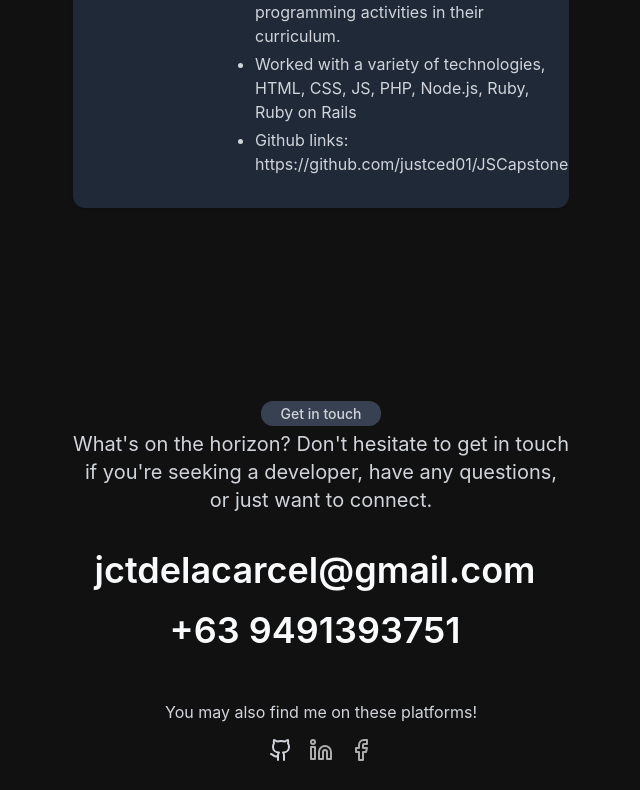
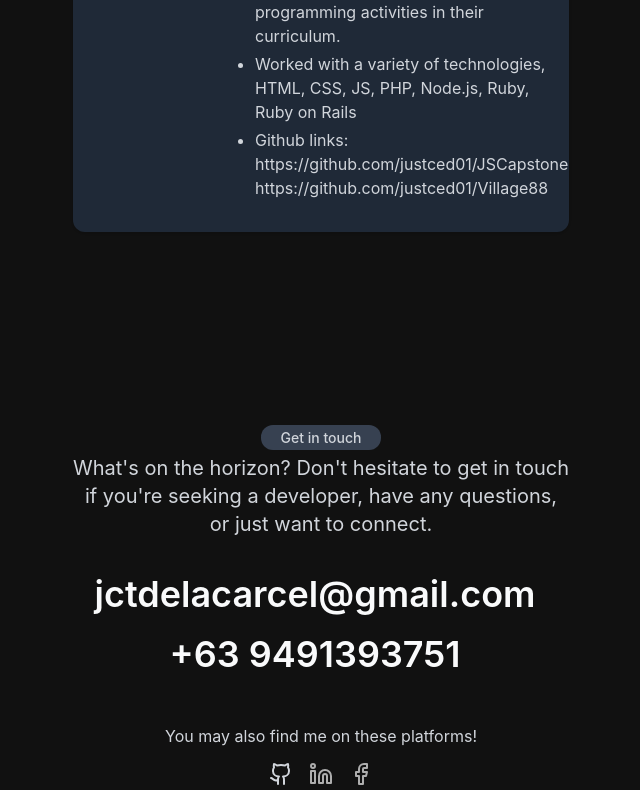
Before and after one commit to newbieced0411/myweb, a Vue app: page / in a window 1280 px wide. Shown: the part 3530-4320 px from the top of the page, without its empty margins (319-959 px from the left). Built offline with nearby package versions, Linux system fonts and the light colour scheme.

Commit message:
Update ExperienceView.vue

```diff
--- a/src/views/ExperienceView.vue
+++ b/src/views/ExperienceView.vue
@@ -101,11 +101,12 @@
                     </div>
                     <ul class="flex flex-col items-start self-stretch justify-start gap-1 list-disc">
                         <li class="self-stretch text-gray-300 text-base font-normal font-['Inter'] leading-normal">
-                            Developed mini games using JS, simple clone website using Web Fundamentals, and E-commerce using PHP/CI.
+                            Developed mini games using JS, simple clone website using Web Fundamentals, and E-commerce
+                            using PHP/CI.
                         </li>
                         <li class="self-stretch text-gray-300 text-base font-normal font-['Inter'] leading-normal">
-                            Developed a 3D globe with Twitter API, a mini project that implement a 3D globe using D3.js and by hovering a country
-                            will show the top tweets and redirect to Twitter when clicked.
+                            Developed a 3D globe with Twitter API, a mini project that implement a 3D globe using D3.js
+                            and by hovering a country will show the top tweets and redirect to Twitter when clicked.
                         </li>
                         <li class="self-stretch text-gray-300 text-base font-normal font-['Inter'] leading-normal">
                             Trained and answered to the coding and programming activities in their curriculum.
@@ -114,8 +115,21 @@
                             Worked with a variety of technologies, HTML, CSS, JS, PHP, Node.js, Ruby, Ruby on Rails
                         </li>
                         <li class="self-stretch text-gray-300 text-base font-normal font-['Inter'] leading-normal">
-                           Github links:
-                           <div>https://github.com/justced01/JSCapstone</div>
+                            Github links:
+                            <div>
+                                <a
+                                    href="https://github.com/justced01/JSCapstone"
+                                    target="_blank"
+                                    >https://github.com/justced01/JSCapstone</a
+                                >
+                            </div>
+                            <div>
+                                <a
+                                    href="https://github.com/justced01/Village88"
+                                    target="_blank"
+                                    >https://github.com/justced01/Village88</a
+                                >
+                            </div>
                         </li>
                     </ul>
                 </div>
```
